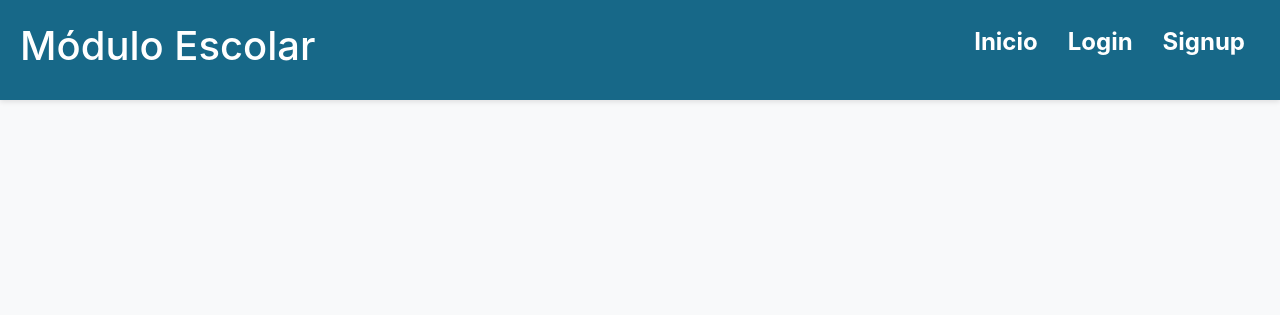
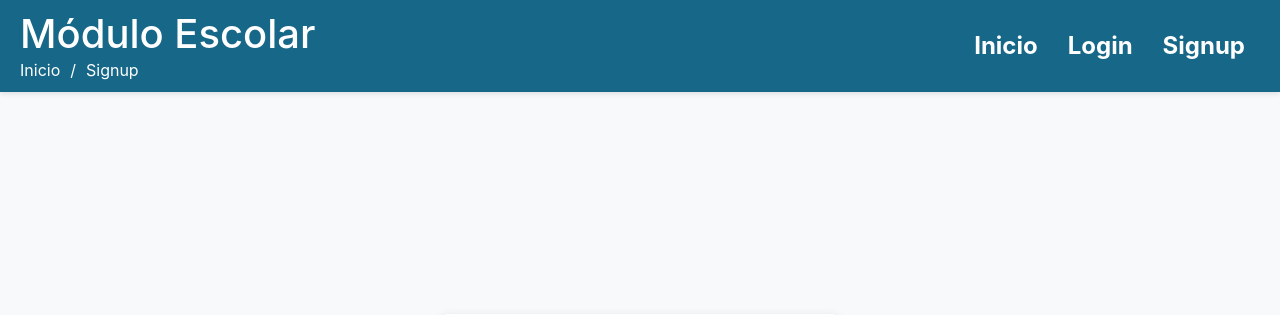
Before and after one commit to luisHidalgo-git/djangochat, a Django app: page /signup/ in a window 1280 px wide. Shown: the top 315 px of the page. Run offline with Django 5.2, Linux system fonts and the light colour scheme; some libraries are stand-ins or nearby versions.

Commit message:
breadcrumbs

```diff
--- a/static/css/header.css
+++ b/static/css/header.css
@@ -1,31 +1,41 @@
 nav {
     width: 100%;
     display: flex;
-    justify-content: space-between;
-    align-items: center;
-    height: 100px;
+    justify-content: space-between; /* Distribuye el contenido horizontalmente */
+    align-items: center; /* Alinea verticalmente todo el contenido */
+    height: auto;
+    min-height: 70px; /* Reducir la altura del header */
     background-color: rgb(23, 104, 136);
-    padding: 0 20px; /* Espaciado interno */
-    box-shadow: 0 2px 5px rgba(0, 0, 0, 0.1); /* Sombra para profundidad */
+    padding: 10px 20px; /* Reducir el padding */
+    box-shadow: 0 2px 5px rgba(0, 0, 0, 0.1);
+}
+
+.header-content {
+    display: flex;
+    flex-direction: column;
+    align-items: flex-start;
+    width: auto; /* Ajustar ancho automático */
 }
 
 nav ul {
     list-style-type: none;
     display: flex;
     justify-content: flex-end;
-    align-items: center;
+    align-items: center; /* Alinear los elementos verticalmente */
+    margin: 0;
+    padding: 0;
 }
 
 nav ul li {
-    padding: 20px 15px; /* Espaciado horizontal y vertical */
+    padding: 0 15px; /* Reducir el padding vertical */
 }
 
 nav ul li a {
     text-decoration: none;
     color: white;
-    font-size: 24px; /* Tamaño de fuente más adecuado */
-    font-weight: bold; /* Cambiado a bold para mayor énfasis */
-    transition: color 0.3s ease; /* Transición suave para el hover */
+    font-size: 24px;
+    font-weight: bold;
+    transition: color 0.3s ease;
 }
 
 nav ul li a:hover {
@@ -35,4 +45,62 @@ nav ul li a:hover {
 
 h1 {
     color: white;
+    margin: 0;
+    padding: 0; /* Eliminar el padding superior para subir el título */
 }
+
+.breadcrumbs {
+    color: white;
+    font-size: 16px;
+    display: flex;
+    align-items: center;
+    padding: 0; /* Reducir el padding superior */
+}
+
+.breadcrumbs a {
+    color: white;
+    text-decoration: none;
+    transition: color 0.3s ease;
+}
+
+.breadcrumbs a:hover {
+    color: orange;
+}
+
+.separator {
+    color: white;
+    margin: 0 10px;
+}
+
+footer {
+    width: 100%;
+    height: auto; /* Altura automática para contenido flexible */
+    background-color: rgb(23, 104, 136);
+    padding: 20px; /* Espaciado interno en el footer */
+}
+
+footer ul {
+    list-style-type: none;
+    display: flex;
+    justify-content: center;
+    padding: 0; /* Elimina el padding por defecto */
+    margin: 0; /* Elimina el margen por defecto */
+}
+
+footer ul li {
+    margin-right: 15px; /* Espacio entre los elementos del footer */
+}
+
+footer ul li a {
+    color: white;
+    text-decoration: none;
+}
+
+footer ul li a:hover {
+    text-decoration: none;
+    color: orange;
+}
+
+p {
+    color: rgb(255, 255, 255);
+}
--- a/templates/header.html
+++ b/templates/header.html
@@ -1,9 +1,23 @@
-{%load static%}
+{% load static %}
 <nav>
-    <h1>Módulo Escolar</h1>
+    <div class="header-content">
+        <h1>Módulo Escolar</h1>
+        <div class="breadcrumbs">
+            <a href="{% url 'index' %}">Inicio</a>
+            {% if request.path != '/' %}
+                {% if 'login' in request.path %}
+                    <span class="separator">/</span>
+                    <a href="{% url 'login' %}">Login</a>
+                {% elif 'signup' in request.path %}
+                    <span class="separator">/</span>
+                    <a href="{% url 'signup' %}">Signup</a>
+                {% endif %}
+            {% endif %}
+        </div>
+    </div>
     <ul>
-        <li><a href="{%url 'index'%}">Inicio</a></li>
-        <li><a href="{%url 'login'%}">Login</a></li>
-        <li><a href="{%url 'signup'%}">Signup</a></li>
+        <li><a href="{% url 'index' %}">Inicio</a></li>
+        <li><a href="{% url 'login' %}">Login</a></li>
+        <li><a href="{% url 'signup' %}">Signup</a></li>
     </ul>
 </nav>
--- a/users/views.py
+++ b/users/views.py
@@ -5,7 +5,7 @@ from django.contrib.auth import authenticate, login, logout
 from django.contrib import messages
 
 def index(request):
-    return render(request, "index.html")
+    return render(request, "index.html", {'breadcrumb': 'Inicio'})
 
 def login_page(request):
     if request.method == 'POST':
@@ -22,7 +22,7 @@ def login_page(request):
             messages.error(request, 'Invalid email or password. Please try again.')
     if request.user.is_authenticated:
         return redirect('/chat/Sala/')
-    return render(request,'login.html')
+    return render(request,'login.html', {'breadcrumb': 'Login'})
 
 @login_required
 def logout_page(request):
@@ -56,5 +56,5 @@ def signup_view(request):
         messages.success(request, 'Signup successful! You can now log in.')
         return redirect('login')
     if request.user.is_authenticated:
-        return redirect('/chat/Sala/') #todo: pass usename
-    return render(request, 'signup.html')
+        return redirect('/chat/Sala/')
+    return render(request, 'signup.html', {'breadcrumb': 'Signup'})
```
